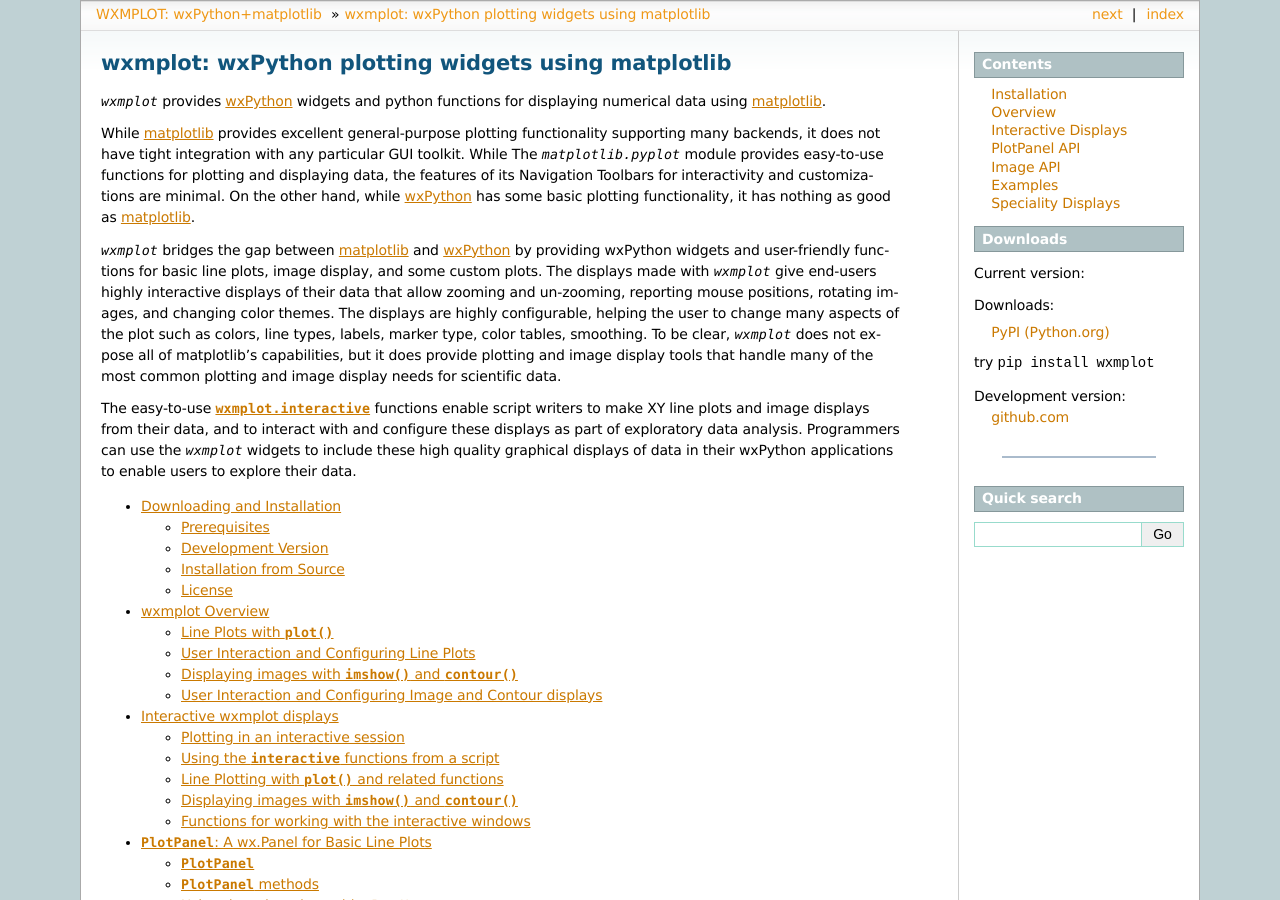
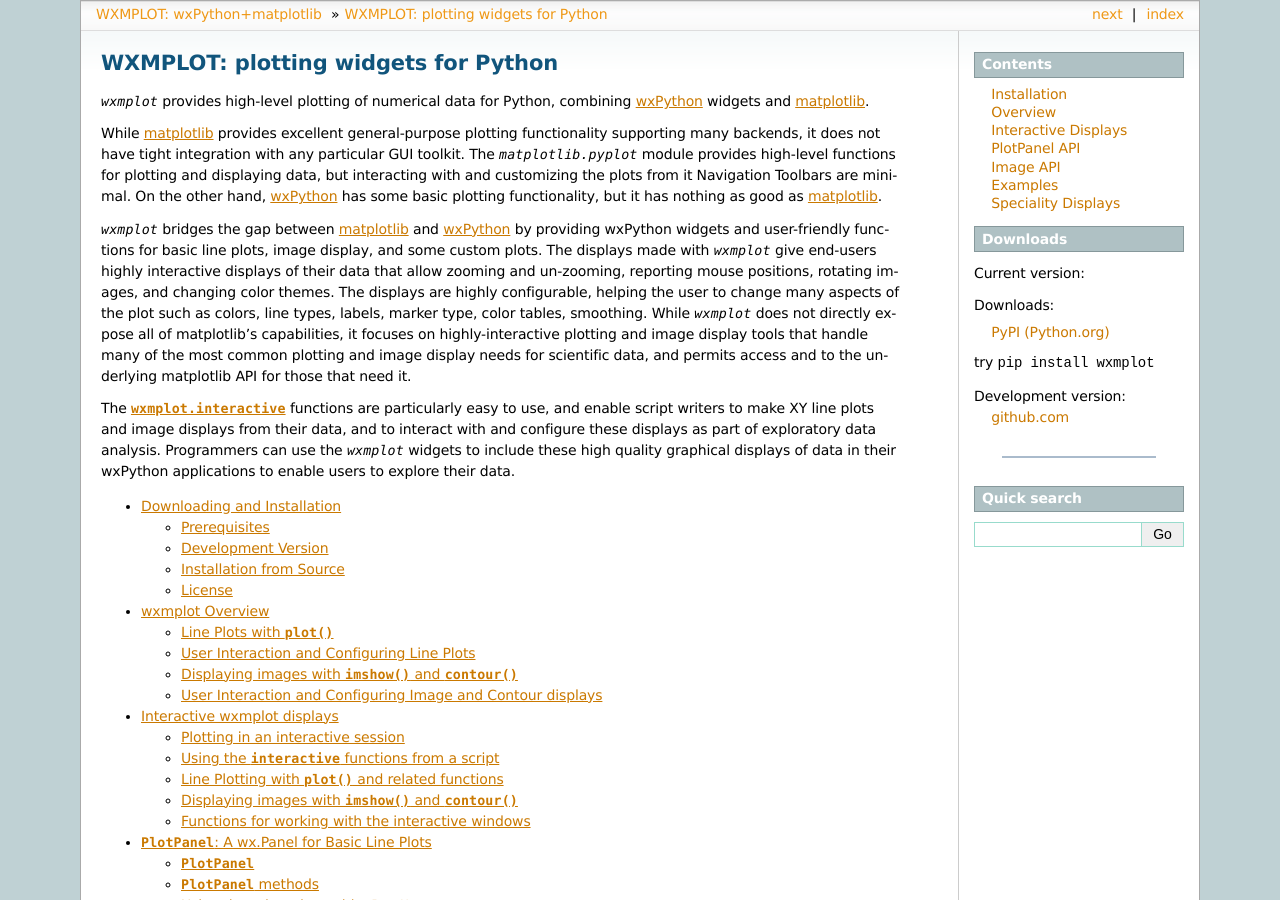
Before and after one commit to newville/wxmplot, a Sphinx documentation site: the page built from doc/index.rst, in a window 1280 px wide and 900 px high. Built offline with Sphinx 7.4.7, drawn with Linux system fonts in a browser that asks for light colours; the version number could not be read and is left out; some of the changed text lies outside the part shown.

```diff
--- a/doc/index.rst
+++ b/doc/index.rst
@@ -1,40 +1,41 @@
 .. wxmplot documentation master file
 
-wxmplot: wxPython plotting widgets using matplotlib
+WXMPLOT: plotting widgets for Python
 ========================================================
 
 .. _wxPython: https://www.wxpython.org/
 .. _matplotlib:  https://matplotlib.org/
 
-`wxmplot` provides `wxPython`_ widgets and python functions for displaying
-numerical data using `matplotlib`_.
+`wxmplot` provides high-level plotting of numerical data for Python, combining
+`wxPython`_ widgets and `matplotlib`_.
 
-While `matplotlib`_ provides excellent general-purpose plotting
-functionality supporting many backends, it does not have tight integration
-with any particular GUI toolkit.  While The `matplotlib.pyplot` module provides
-easy-to-use functions for plotting and displaying data, the features of its
-Navigation Toolbars for interactivity and customizations are minimal.  On
-the other hand, while `wxPython`_ has some basic plotting functionality, it
-has nothing as good as `matplotlib`_.
+While `matplotlib`_ provides excellent general-purpose plotting functionality
+supporting many backends, it does not have tight integration with any
+particular GUI toolkit.  The `matplotlib.pyplot` module provides high-level
+functions for plotting and displaying data, but interacting with and
+customizing the plots from it Navigation Toolbars are minimal.  On the other
+hand, `wxPython`_ has some basic plotting functionality, but it has nothing as
+good as `matplotlib`_.
 
-`wxmplot` bridges the gap between `matplotlib`_ and `wxPython`_ by
-providing wxPython widgets and user-friendly functions for basic line
-plots, image display, and some custom plots.  The displays made with
-`wxmplot` give end-users highly interactive displays of their data that
-allow zooming and un-zooming, reporting mouse positions, rotating images,
-and changing color themes.  The displays are highly configurable, helping
-the user to change many aspects of the plot such as colors, line types,
-labels, marker type, color tables, smoothing.  To be clear, `wxmplot` does
-not expose all of matplotlib's capabilities, but it does provide plotting
-and image display tools that handle many of the most common plotting and
-image display needs for scientific data.
+`wxmplot` bridges the gap between `matplotlib`_ and `wxPython`_ by providing
+wxPython widgets and user-friendly functions for basic line plots, image
+display, and some custom plots.  The displays made with `wxmplot` give
+end-users highly interactive displays of their data that allow zooming and
+un-zooming, reporting mouse positions, rotating images, and changing color
+themes.  The displays are highly configurable, helping the user to change many
+aspects of the plot such as colors, line types, labels, marker type, color
+tables, smoothing.  While `wxmplot` does not directly expose all of
+matplotlib's capabilities, it focuses on highly-interactive plotting and image
+display tools that handle many of the most common plotting and image display
+needs for scientific data, and permits access and to the underlying matplotlib
+API for those that need it.
 
-The easy-to-use :mod:`wxmplot.interactive` functions enable script writers
-to make XY line plots and image displays from their data, and to interact
-with and configure these displays as part of exploratory data analysis.
-Programmers can use the `wxmplot` widgets to include these high quality
-graphical displays of data in their wxPython applications to enable users
-to explore their data.
+The :mod:`wxmplot.interactive` functions are particularly easy to use, and
+enable script writers to make XY line plots and image displays from their data,
+and to interact with and configure these displays as part of exploratory data
+analysis.  Programmers can use the `wxmplot` widgets to include these high
+quality graphical displays of data in their wxPython applications to enable
+users to explore their data.
 
 .. toctree::
    :maxdepth: 2
```
Also changed, not shown: doc/examples.rst (+19 -11 lines), 2 other files.
